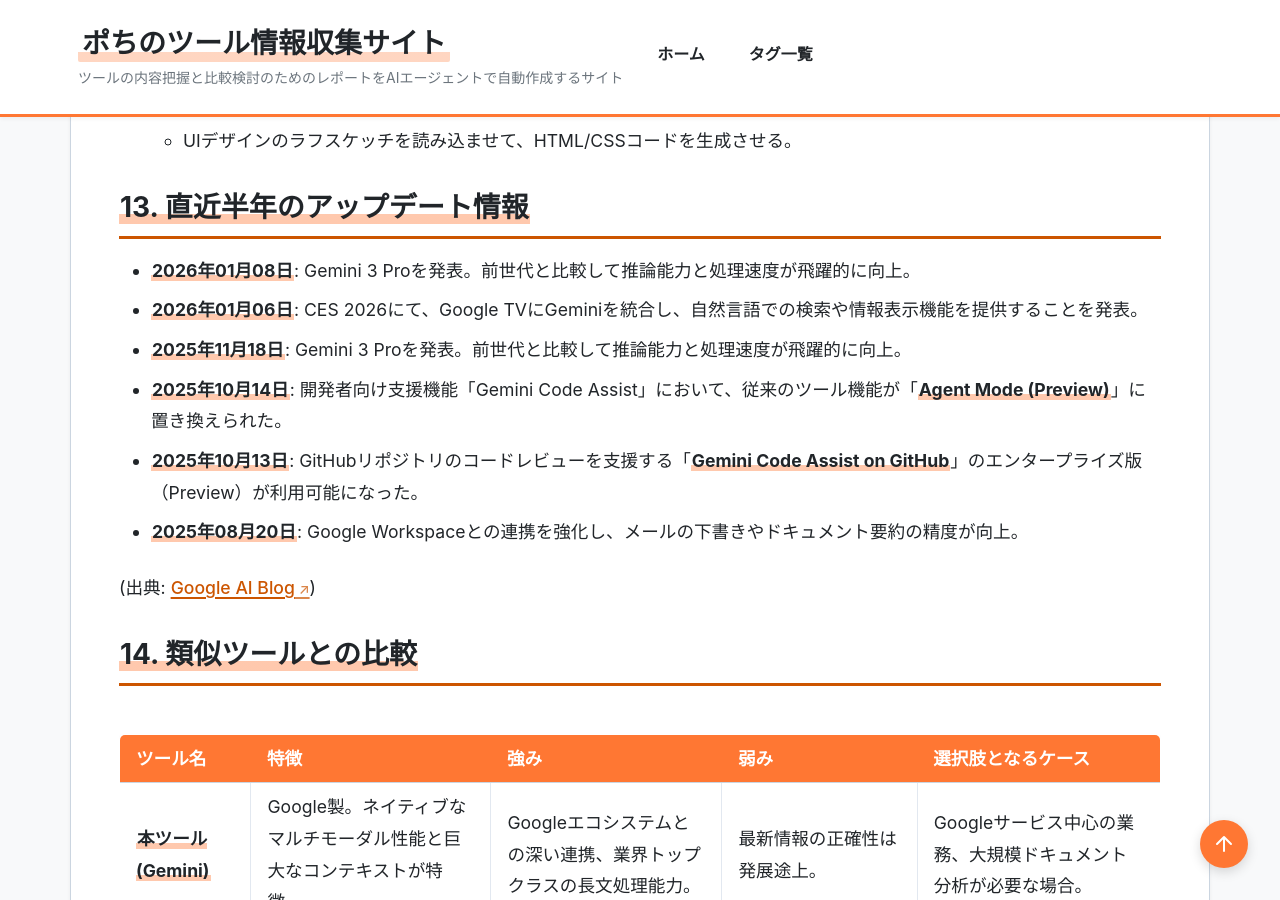
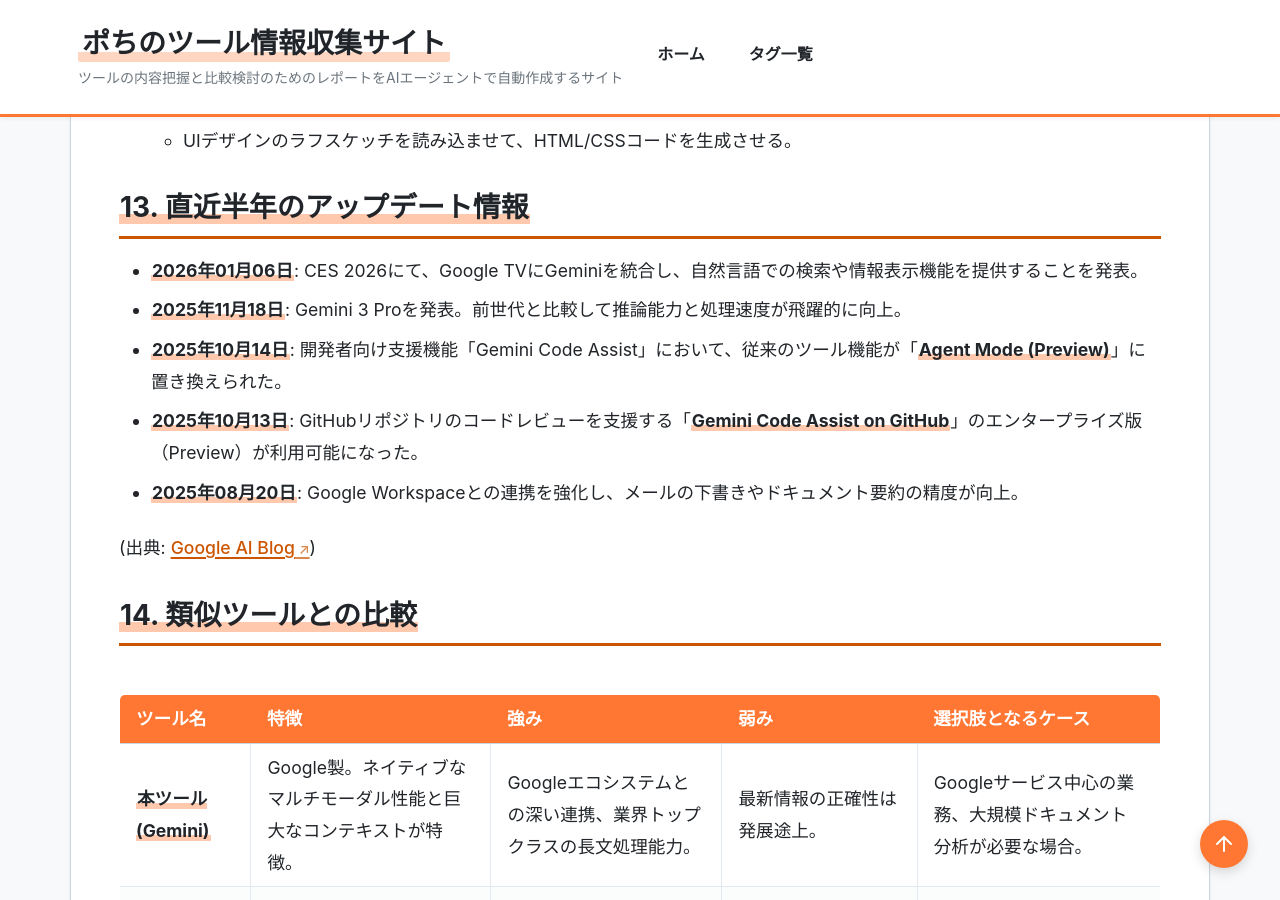
Before and after one commit to aegisfleet/tool-survey-report, a Jekyll site: the page built from _reports/gemini.md, in a window 1280 px wide and 900 px high, scrolled down 7585 px. Built offline with Jekyll 4.4.1, drawn with Linux system fonts in a browser that asks for light colours.

Commit message:
Update gemini.md

```diff
--- a/_reports/gemini.md
+++ b/_reports/gemini.md
@@ -169,7 +169,6 @@
 
 ## **13. 直近半年のアップデート情報**
 
-* **2026年01月08日**: Gemini 3 Proを発表。前世代と比較して推論能力と処理速度が飛躍的に向上。
 * **2026年01月06日**: CES 2026にて、Google TVにGeminiを統合し、自然言語での検索や情報表示機能を提供することを発表。
 * **2025年11月18日**: Gemini 3 Proを発表。前世代と比較して推論能力と処理速度が飛躍的に向上。
 * **2025年10月14日**: 開発者向け支援機能「Gemini Code Assist」において、従来のツール機能が「**Agent Mode (Preview)**」に置き換えられた。
```
